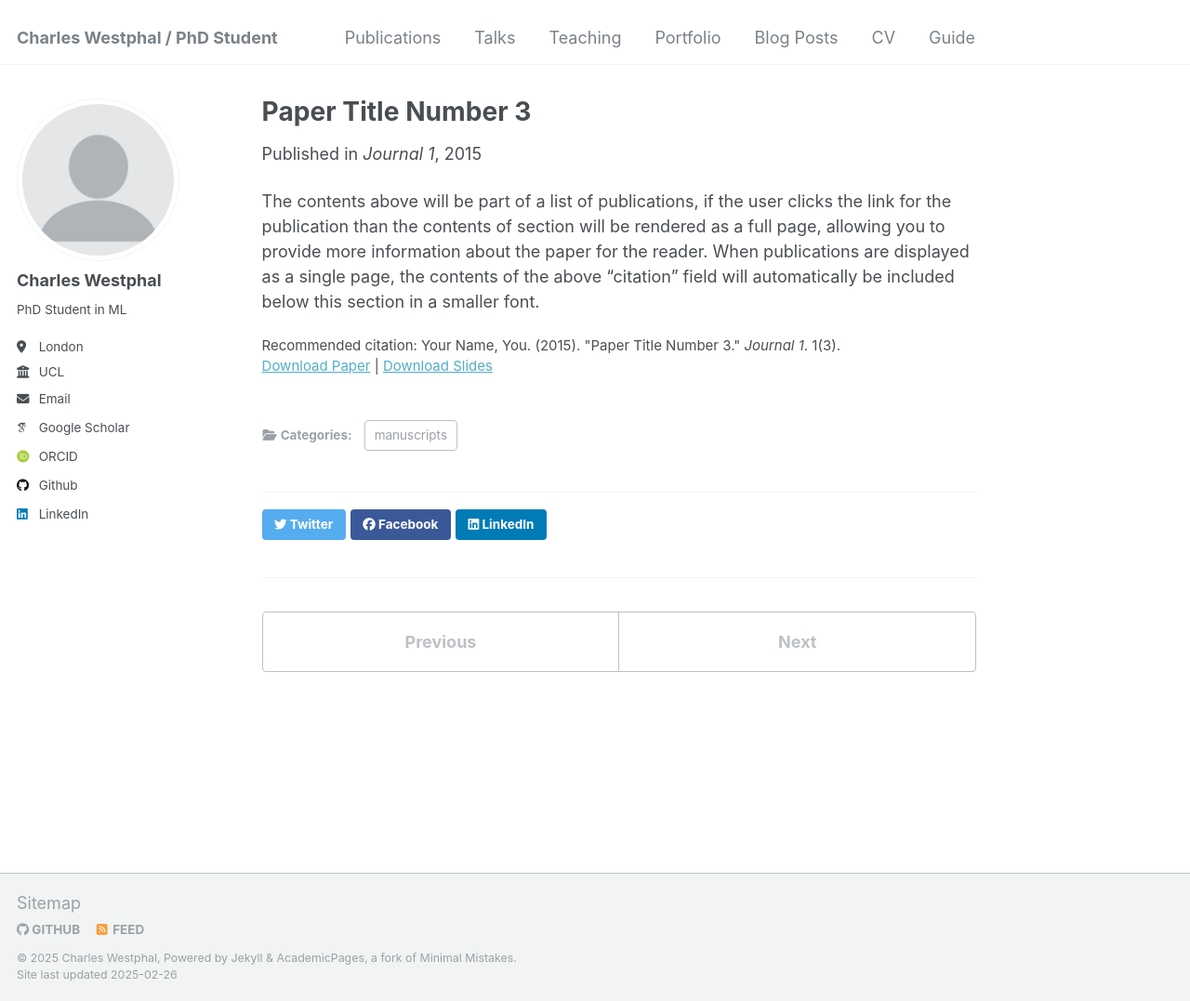
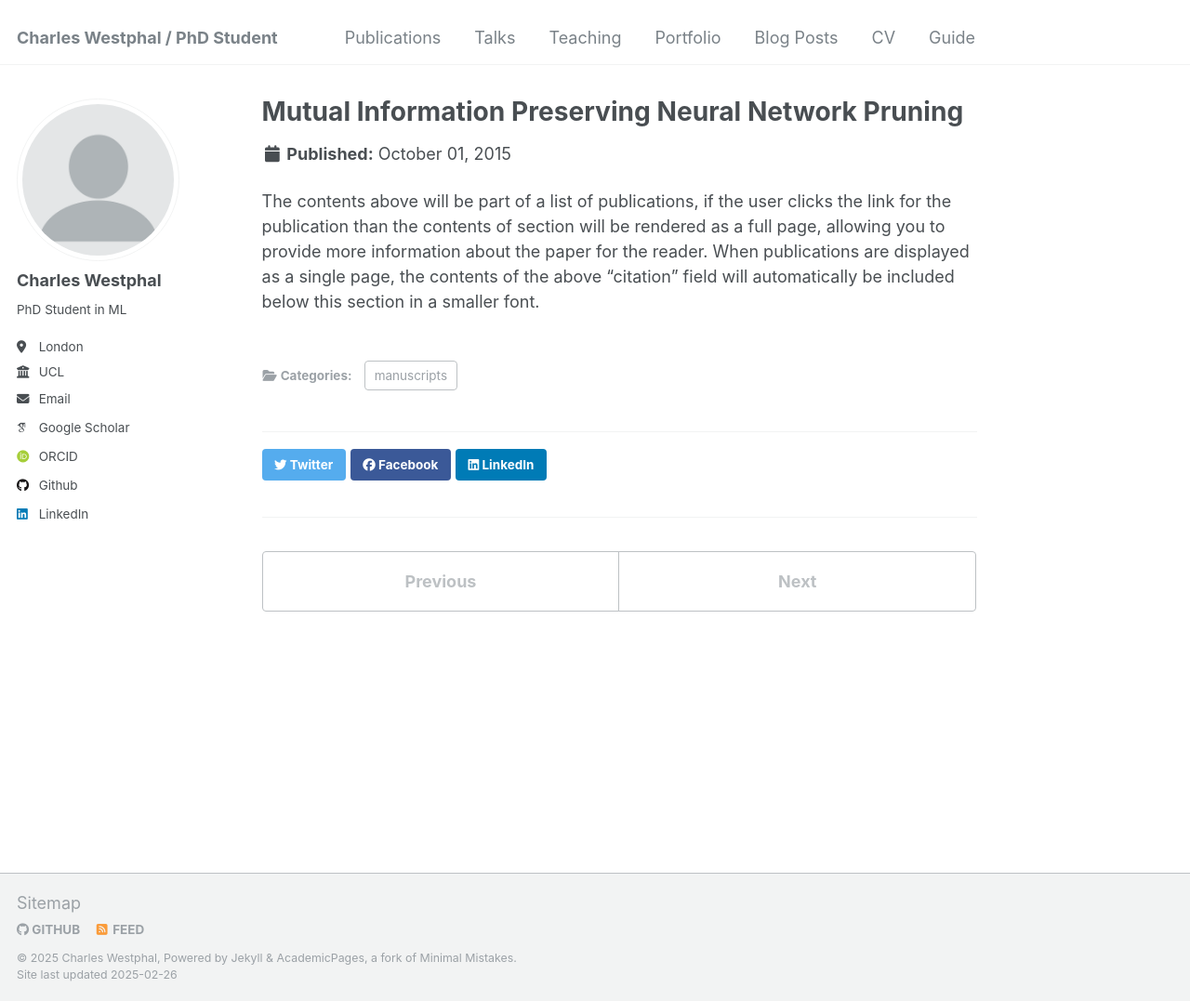
Before and after one commit to c-s-westphal/c-s-westphal.github.io, a Jekyll site: the page built from _publications/2015-10-01-paper-title-number-3.md, in a window 1280 px wide and 1077 px high. Shown: the whole window at 93% size. Built offline with Jekyll 4.4.1, drawn with Linux system fonts in a browser that asks for light colours; some web fonts are replaced.

Commit message:
Update 2015-10-01-paper-title-number-3.md

```diff
--- a/_publications/2015-10-01-paper-title-number-3.md
+++ b/_publications/2015-10-01-paper-title-number-3.md
@@ -1,14 +1,8 @@
 ---
-title: "Paper Title Number 3"
-collection: publications
+title: "Mutual Information Preserving Neural Network Pruning"
+collection: pre-prints
 category: manuscripts
-permalink: /publication/2015-10-01-paper-title-number-3
-excerpt: 'This paper is about the number 3. The number 4 is left for future work.'
-date: 2015-10-01
-venue: 'Journal 1'
-slidesurl: 'http://academicpages.github.io/files/slides3.pdf'
-paperurl: 'http://academicpages.github.io/files/paper3.pdf'
-citation: 'Your Name, You. (2015). &quot;Paper Title Number 3.&quot; <i>Journal 1</i>. 1(3).'
 ---
 
+
 The contents above will be part of a list of publications, if the user clicks the link for the publication than the contents of section will be rendered as a full page, allowing you to provide more information about the paper for the reader. When publications are displayed as a single page, the contents of the above "citation" field will automatically be included below this section in a smaller font.
```
